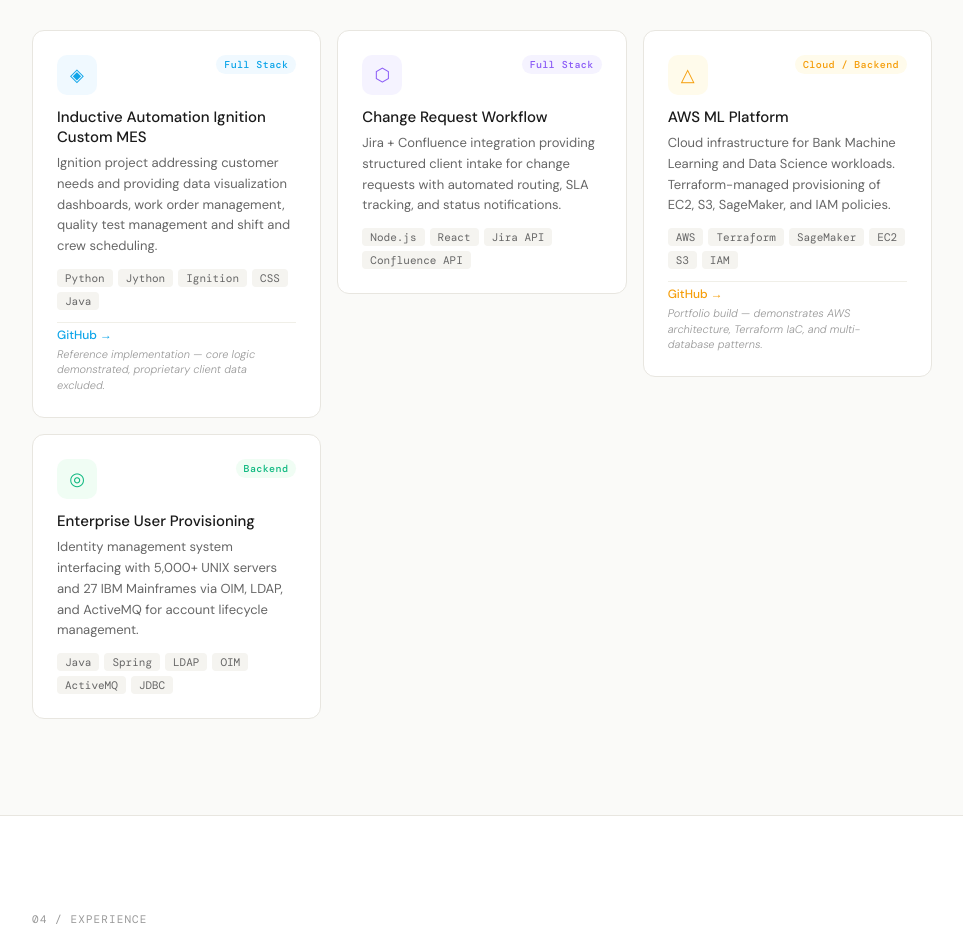
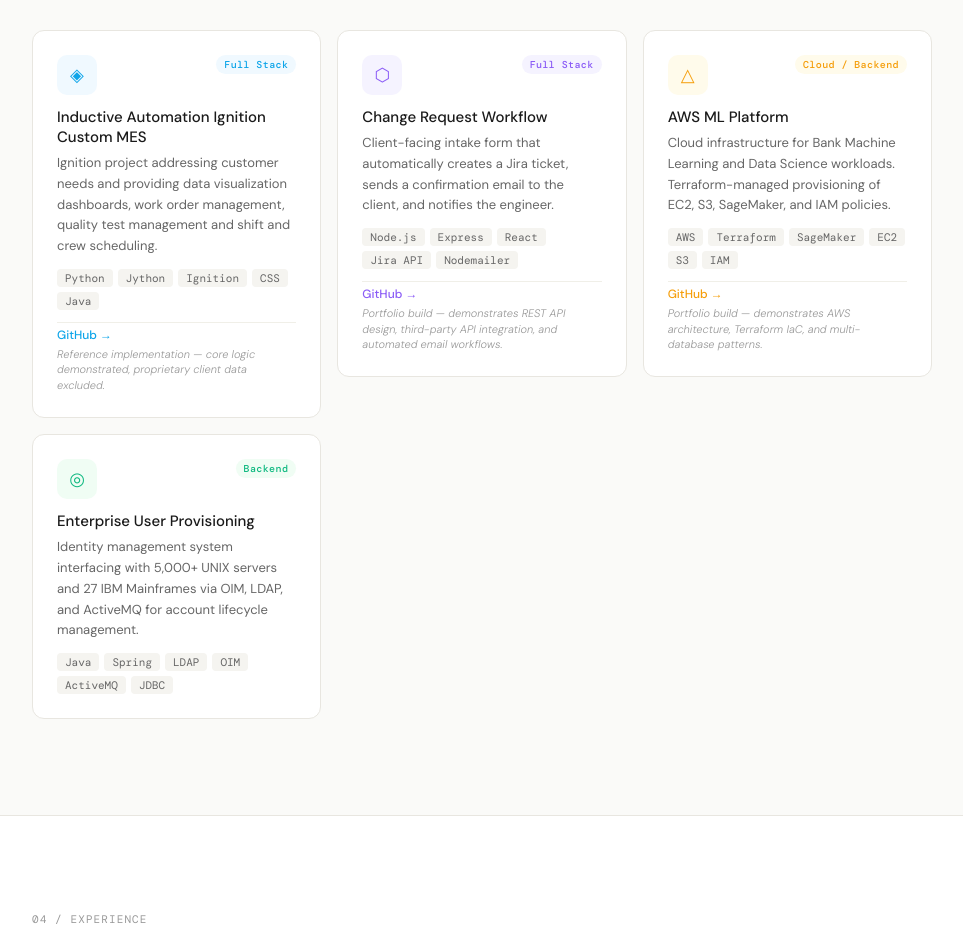
Before and after one commit to Harlow7777/portfolio, a React (Vite) app: page / in a window 1280 px wide. Shown: the part 1740-2670 px from the top of the page, without its empty margins (158-1121 px from the left). Built offline with nearby package versions, Linux system fonts and the light colour scheme.

Commit message:
Adding jira change request project link

```diff
--- a/src/App.jsx
+++ b/src/App.jsx
@@ -48,13 +48,15 @@
   },
   {
     title: "Change Request Workflow",
-    desc: "Jira + Confluence integration providing structured client intake for change requests with automated routing, SLA tracking, and status notifications.",
-    stack: ["Node.js", "React", "Jira API", "Confluence API"],
+    desc: "Client-facing intake form that automatically creates a Jira ticket, sends a confirmation email to the client, and notifies the engineer.",
+    stack: ["Node.js", "Express", "React", "Jira API", "Nodemailer"],
     icon: "⬡",
     color: "#8b5cf6",
     lightBg: "#f5f3ff",
     darkBg: "#1a1528",
-    type: "Full Stack"
+    type: "Full Stack",
+    github: "https://github.com/Harlow7777/change-request",
+    note: "Portfolio build — demonstrates REST API design, third-party API integration, and automated email workflows."
   },
   {
     title: "AWS ML Platform",
```
Also changed, not shown: 2 other files (tests, documents, lock files or other folders).
